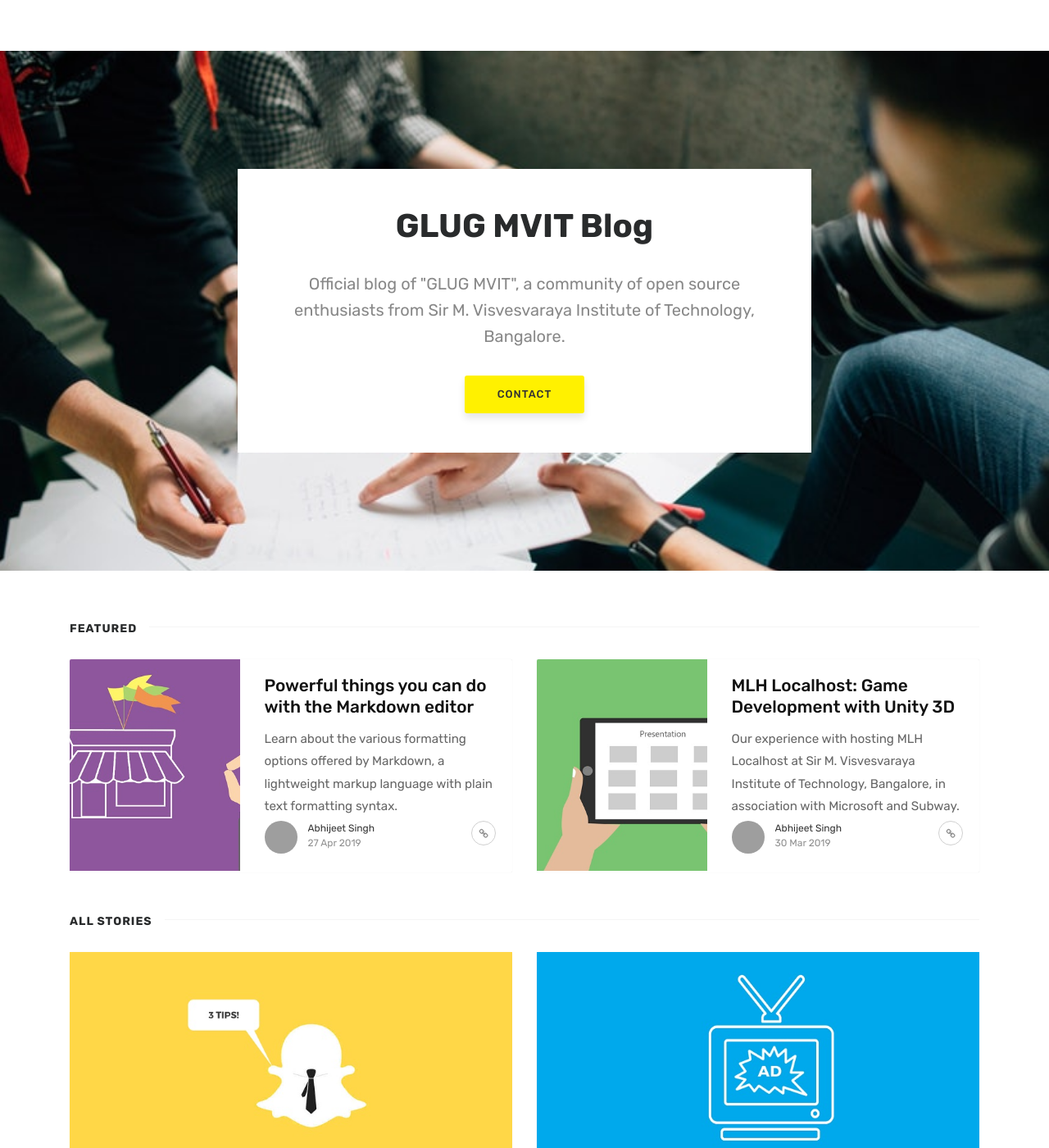
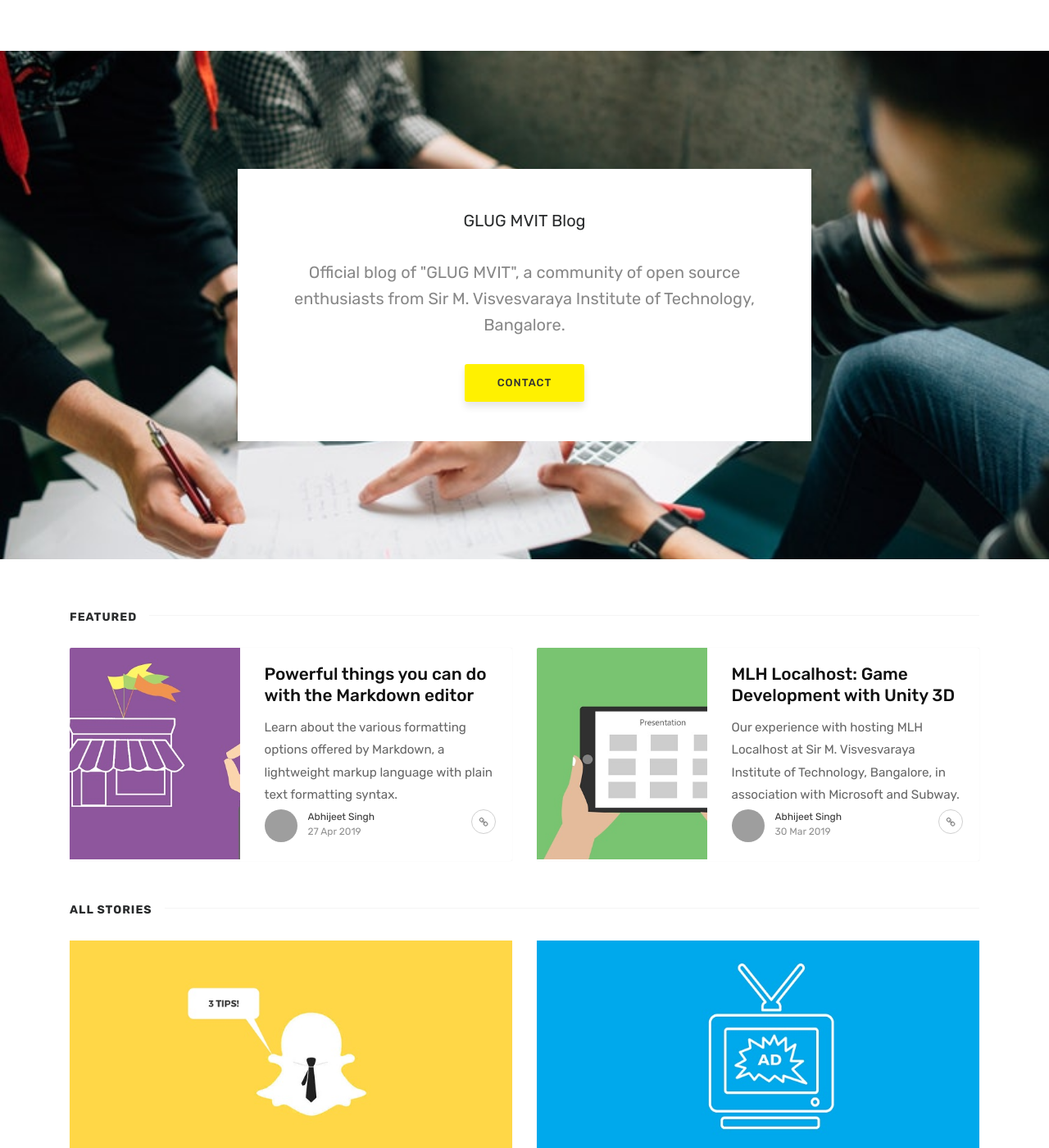
Before and after one commit to glugmvit/glugmvit.github.io, a Jekyll site: the page built from index.html, in a window 1280 px wide and 1400 px high. Shown: the whole window at 82% size. Built offline with Jekyll 4.4.1, drawn with Linux system fonts in a browser that asks for light colours; the list of posts is cut into pages by our own code; grey boxes are pictures that could not be loaded.

Commit message:
reduced font-size

```diff
--- a/index.html
+++ b/index.html
@@ -5,9 +5,14 @@
 
 <!-- Home Jumbotron
 ================================================== -->
+<style>
+#h1{
+        font-size: 20px;
+    }
+    </style>
 <section class="intro full-width">
     <div class="wrapintro">
-        <h1>GLUG MVIT Blog</h1>
+        <p id="h1">GLUG MVIT Blog</p>
         <h2 class="lead">Official blog of "GLUG MVIT", a community of open source enthusiasts from Sir M. Visvesvaraya Institute of Technology, Bangalore.</h2>
         <a href="mailto:glugmvit@gmail.com" class="btn">Contact</a>
     </div>
```
